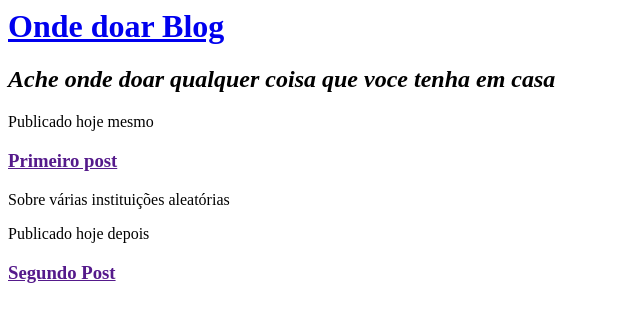
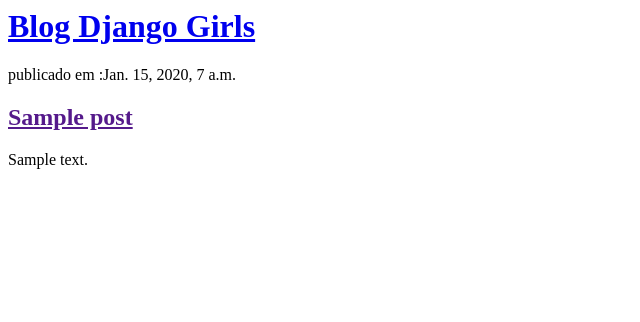
Before and after one commit to marinamachado/firstBlog, a Django app: template blog/templates/blog/post_list.html in a window 1280 px wide. Shown: the top 322 px of the page, without its empty margins (0-640 px from the left). Run offline with Django 3.2, Linux system fonts and the light colour scheme; the template is opened without the code that fills it: values that come from a table or form of the project are taken from there, others are empty; tables that the repository leaves empty hold one stand-in row (values such as "Sample post").

Commit message:
Modified templates to display posts from data base

```diff
--- a/blog/models.py
+++ b/blog/models.py
@@ -16,5 +16,5 @@
         self.publishedDate = timezone.now()
         self.save()
 
-    def __getTitle___(self):
+    def __str__(self):
         return self.title
--- a/blog/templates/blog/post_list.html
+++ b/blog/templates/blog/post_list.html
@@ -1,36 +1,31 @@
+<html>
+    <head>
+        <title>Blog Django Girls</title>
+    </head>
+    <body>
+        <div>
+            <h1><a href="/">Blog Django Girls</a></h1>
+        </div>
 
-<html>
-	<head> <!--Informacoes que nao estao na tela-->
+        {% for post in posts %}
 
-		<title>Onde doar</title>
+        	<div>
+        		<p> publicado em :{{post.publishedDate}}</p>
+        		<h2><a href=""> {{post.title}} </a></h2>
+        		<p>{{post.text|linebreaksbr}}</p>
+        	</div>
+		{% endfor %}
 
+        <!-- <div>
+            <p>publicado: 14.06.2014, 12:14</p>
+            <h2><a href="">Meu primeiro post</a></h2>
+            <p>Aenean eu leo quam. Pellentesque ornare sem lacinia quam venenatis vestibulum. Donec id elit non mi porta gravida at eget metus. Fusce dapibus, tellus ac cursus commodo, tortor mauris condimentum nibh, ut fermentum massa justo sit amet risus.</p>
+        </div>
 
-	</head>
-
-	<body> <!--Informacoes que estao na tela-->
-
-		<!--<p>Hi there!</p> paragrafo-->
-		<div>
-			<h1> <a href="/"> <strong> Onde doar Blog </strong> </a> </h1>
-		</div>
-
-		<div>
-			<h2><em>Ache onde doar qualquer coisa que voce tenha em casa</em></h2>
-		</div>
-
-		<div>
-			<p>Publicado hoje mesmo</p>
-			<h3> <a href=""> Primeiro post </a> </h3>
-			<p> Sobre várias instituições aleatórias </p>
-		</div>
-
-		<div>
-			<p>Publicado hoje depois</p>
-			<h3> <a href=""> Segundo Post </a> </h4>
-		</div>
-
-
-	</body>
-
-
+        <div>
+            <p>publicado: 14.06.2014, 12:14</p>
+            <h2><a href="">Meu segundo post</a></h2>
+            <p>Aenean eu leo quam. Pellentesque ornare sem lacinia quam venenatis vestibulum. Donec id elit non mi porta gravida at eget metus. Fusce dapibus, tellus ac cursus commodo, tortor mauris condimentum nibh, ut f.</p>
+        </div> -->
+    </body>
 </html>
--- a/blog/views.py
+++ b/blog/views.py
@@ -1,4 +1,7 @@
 from django.shortcuts import render
+from django.utils import timezone
+from .models import Post
 
 def post_list(request):
-    return render(request,'blog/post_list.html',{})
+    posts = Post.objects.filter(publishedDate__lte=timezone.now()).order_by('publishedDate')
+    return render(request,'blog/post_list.html',{'posts': posts})
```
